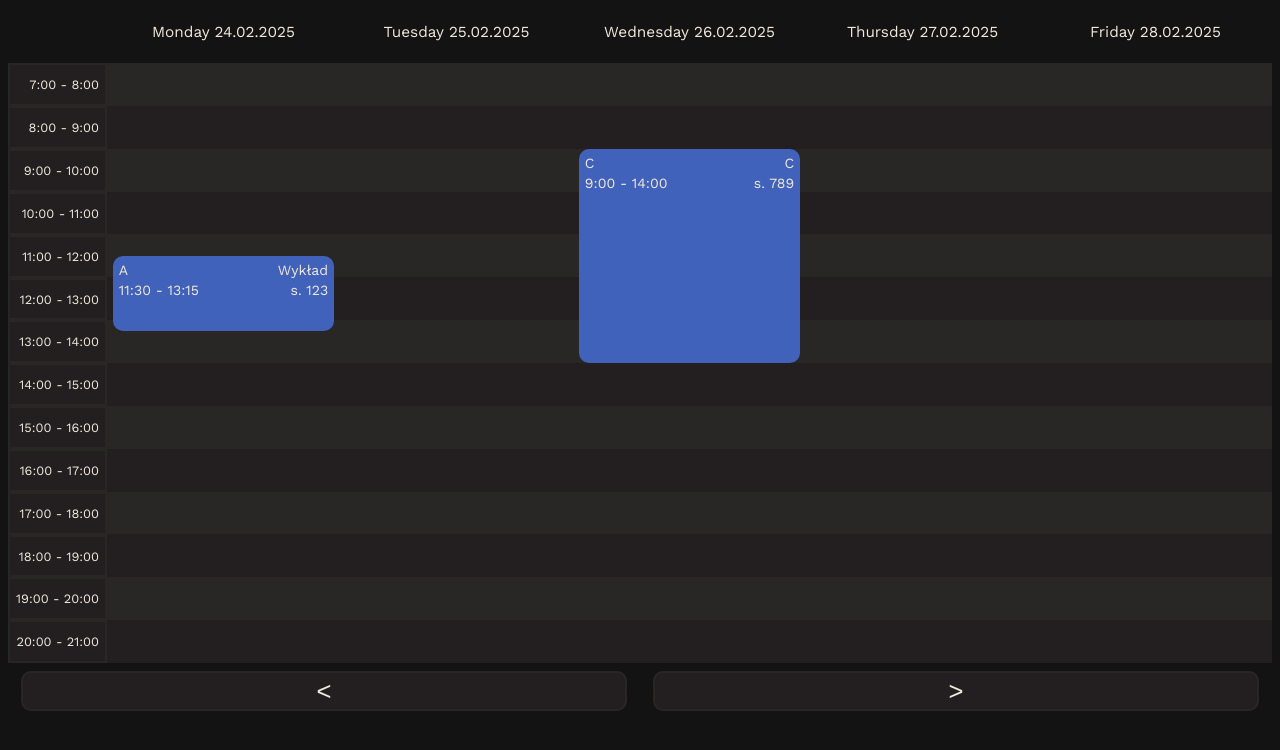
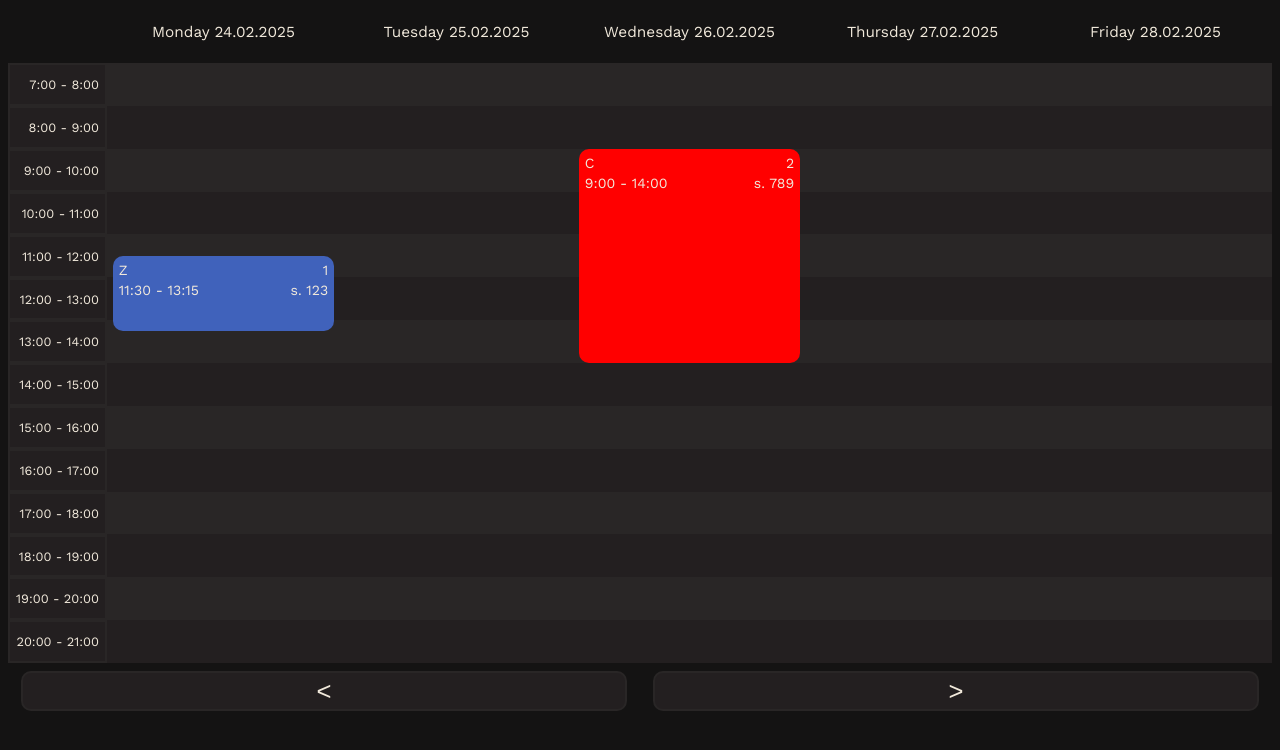
Before and after one commit to NorbertCode/plan-creator, a Next.js app: page / in a window 1280 px wide. Shown: the top 750 px of the page. Built offline with nearby package versions, Linux system fonts and the light colour scheme.

Commit message:
added background color class attribute

```diff
--- a/src/app/config/overrideConfig.json
+++ b/src/app/config/overrideConfig.json
@@ -4,5 +4,11 @@
         "filterValue": "1",
         "overrideKey": "name",
         "overrideValue": "Z"
+    },
+    {
+        "filterKey": "type",
+        "filterValue": "2",
+        "overrideKey": "backgroundColor",
+        "overrideValue": "#f00"
     }
 ]
--- a/src/app/config/planData.json
+++ b/src/app/config/planData.json
@@ -8,8 +8,9 @@
                 "timeEnd": 1315,
                 "dateStart": "17.2.2025",
                 "dateEnd": "17.3.2025",
-                "type": "Wykład",
-                "place": "s. 123"
+                "type": "1",
+                "place": "s. 123",
+                "backgroundColor": ""
             }
         ]
     },
@@ -22,7 +23,7 @@
                 "timeEnd": 1600,
                 "dateStart": "17.1.2025",
                 "dateEnd": "17.2.2025",
-                "type": "Ćwiczenia",
+                "type": "2",
                 "place": "s. 456"
             }
         ]
@@ -36,7 +37,7 @@
                 "timeEnd": 1400,
                 "dateStart": "01.01.2025",
                 "dateEnd": "01.12.2025",
-                "type": "C",
+                "type": "2",
                 "place": "s. 789"
             }
         ]
--- a/src/app/contentTable/classBlock.js
+++ b/src/app/contentTable/classBlock.js
@@ -38,7 +38,7 @@ export default function ClassBlock({ data, columnTimeStart, columnTimeEnd, colum
     });
 
     return (
-        <div className="classBlock" style={{top: position, height: height}}>
+        <div className="classBlock" style={{top: position, height: height, backgroundColor: data.backgroundColor}}>
             <div ref={sideTexts[0]} className="leftSide">
                 <p>{data.name} </p>
                 <p>{timeToStr(data.timeStart)} - {timeToStr(data.timeEnd)}</p>
```
